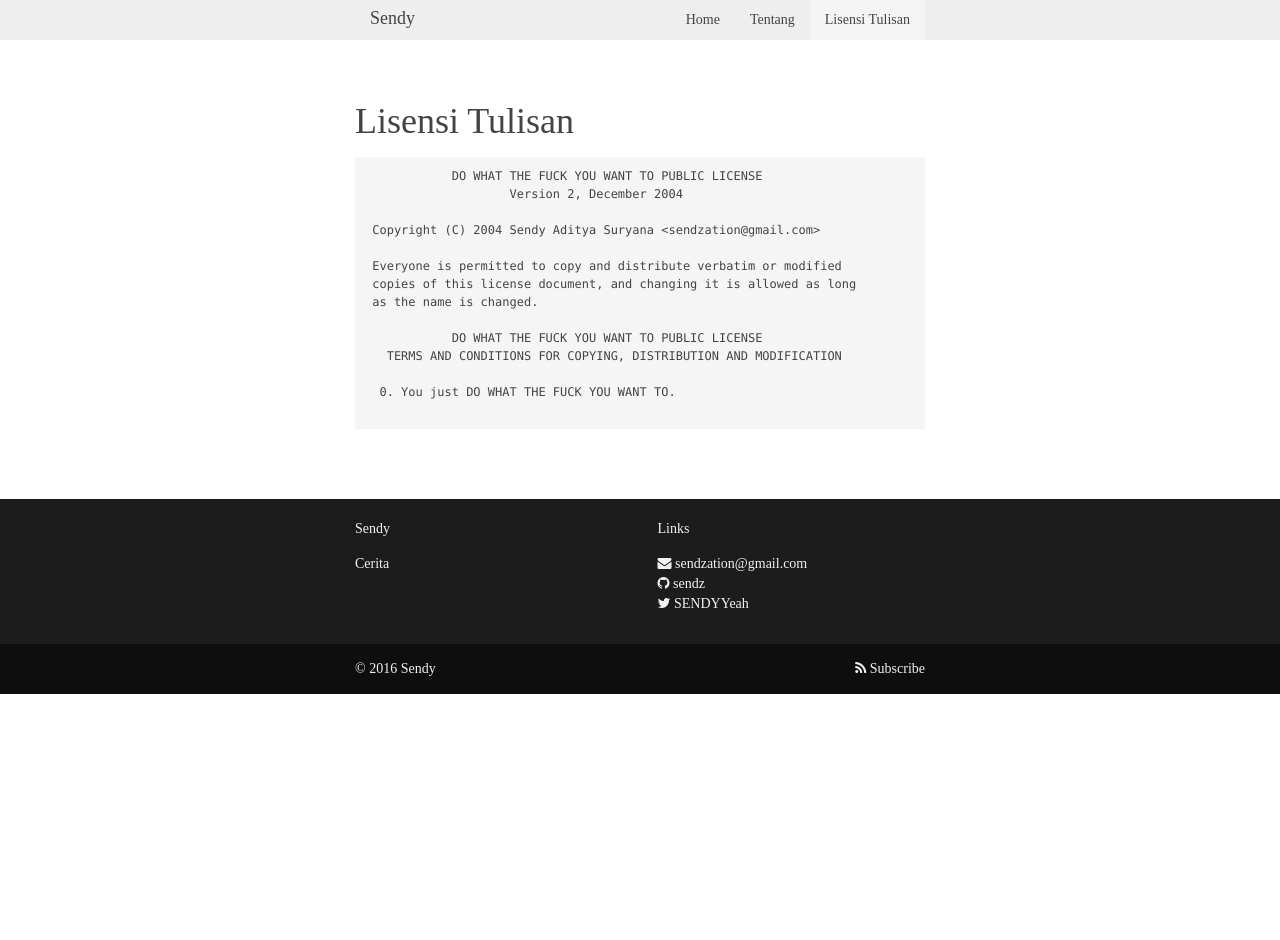
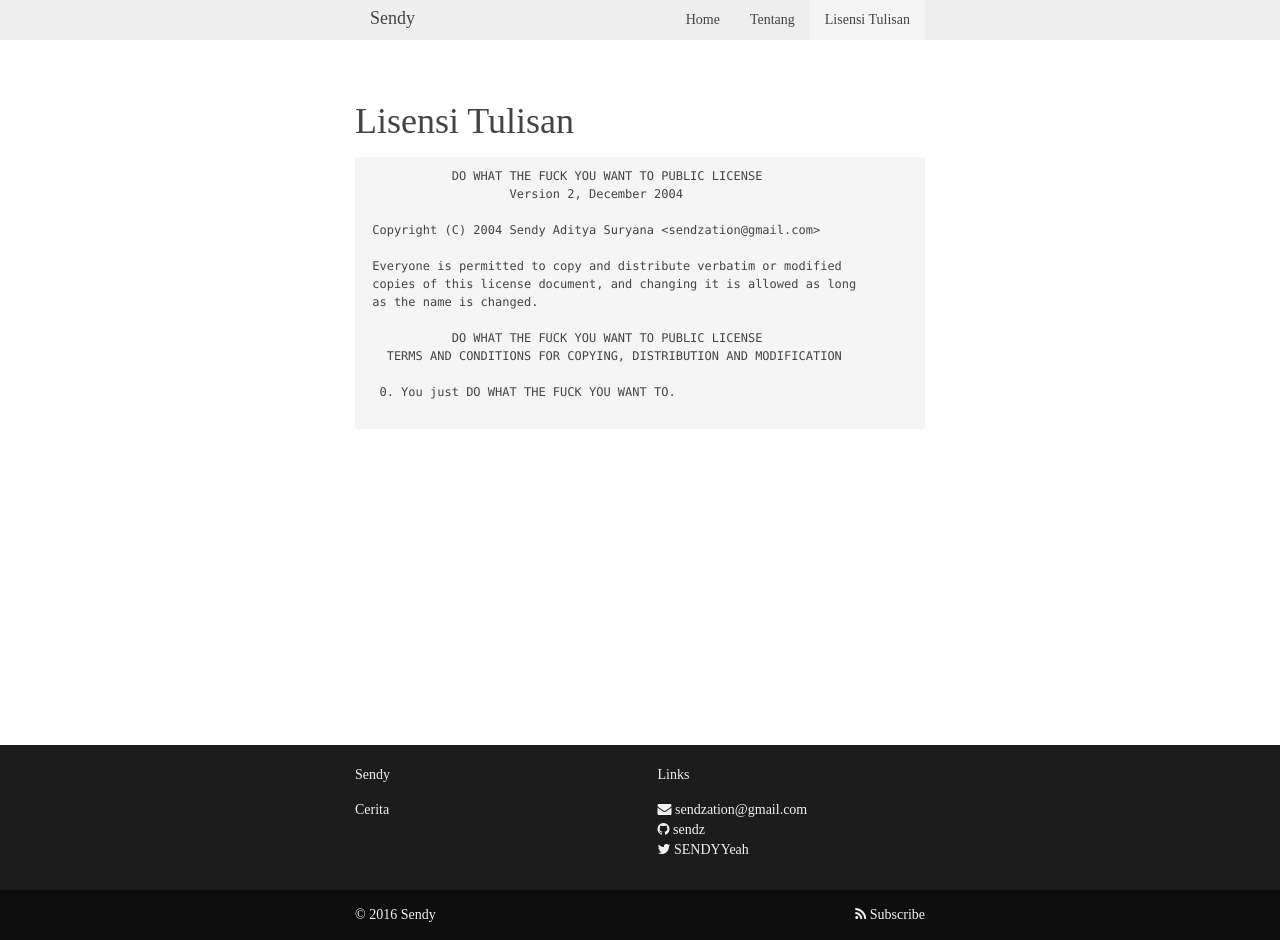
Before and after one commit to sendz/sendz.github.io, a Jekyll site: the page built from lisensi.md, in a window 1280 px wide. Built offline with Jekyll 4.4.1, drawn with Linux system fonts in a browser that asks for light colours; nearby versions of some CDN libraries; some web fonts are replaced; before the commit the page ends 900 px from its top, so only the background shows below that.

Commit message:
fix minimum height of content

```diff
--- a/css/style.css
+++ b/css/style.css
@@ -1,2 +1,2 @@
-@import "https://fonts.googleapis.com/css?family=Droid+Serif";body,h1,h2,h3,h4,h5,h6,.uk-navbar-nav>li>a{font-family:'Droid Serif', serif}@media only screen and (min-width: 993px){.uk-container,.container{width:50%}}img{max-width:100%}.uk-page-footer{background:#1C1C1C;margin-top:20px;padding-top:20px;color:#F2F2F2}.uk-page-footer a,.uk-page-footer h5{color:#F2F2F2}.uk-footer-copyright{background-color:rgba(0,0,0,0.5);height:50px;line-height:50px;overflow:hidden;font-weight:300;color:#F2F2F2}.uk-footer-copyright a,.uk-footer-copyright h5{color:#F2F2F2}.uk-footer-content{margin-bottom:30px}.uk-cover-background{max-height:320px;margin:1em 0em;overflow:hidden;object-position:center;-o-object-position:center}.uk-cover-background>img{width:100%}ul.no-style{margin:0px;padding-left:0px}ul.no-style>li{list-style:none}article{margin:50px 0px}header{margin-bottom:10px}
+@import "https://fonts.googleapis.com/css?family=Droid+Serif";body,h1,h2,h3,h4,h5,h6,.uk-navbar-nav>li>a{font-family:'Droid Serif', serif}@media only screen and (min-width: 993px){.uk-container,.container{width:50%}}img{max-width:100%}.uk-page-footer{background:#1C1C1C;margin-top:20px;padding-top:20px;color:#F2F2F2}.uk-page-footer a,.uk-page-footer h5{color:#F2F2F2}.uk-footer-copyright{background-color:rgba(0,0,0,0.5);height:50px;line-height:50px;overflow:hidden;font-weight:300;color:#F2F2F2}.uk-footer-copyright a,.uk-footer-copyright h5{color:#F2F2F2}.uk-footer-content{margin-bottom:30px}.uk-cover-background{max-height:320px;margin:1em 0em;overflow:hidden;object-position:center;-o-object-position:center}.uk-cover-background>img{width:100%}ul.no-style{margin:0px;padding-left:0px}ul.no-style>li{list-style:none}article{margin:50px 0px}header{margin-bottom:10px}.page-content{min-height:75vh}
 /*# sourceMappingURL=style.css.map */
--- a/css/style.scss
+++ b/css/style.scss
@@ -67,3 +67,7 @@ article {
 header {
   margin-bottom: 10px;
 }
+
+.page-content {
+  min-height: 75vh;
+}
```
